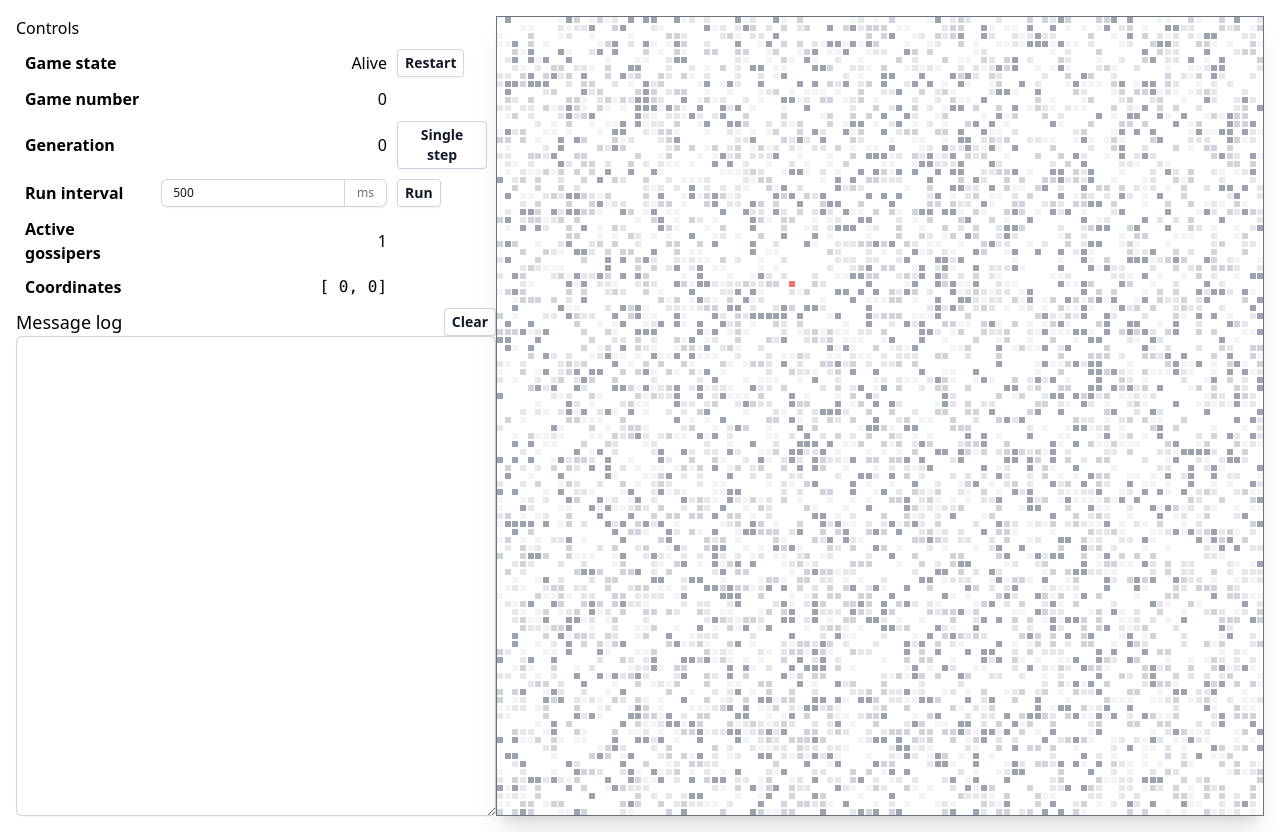
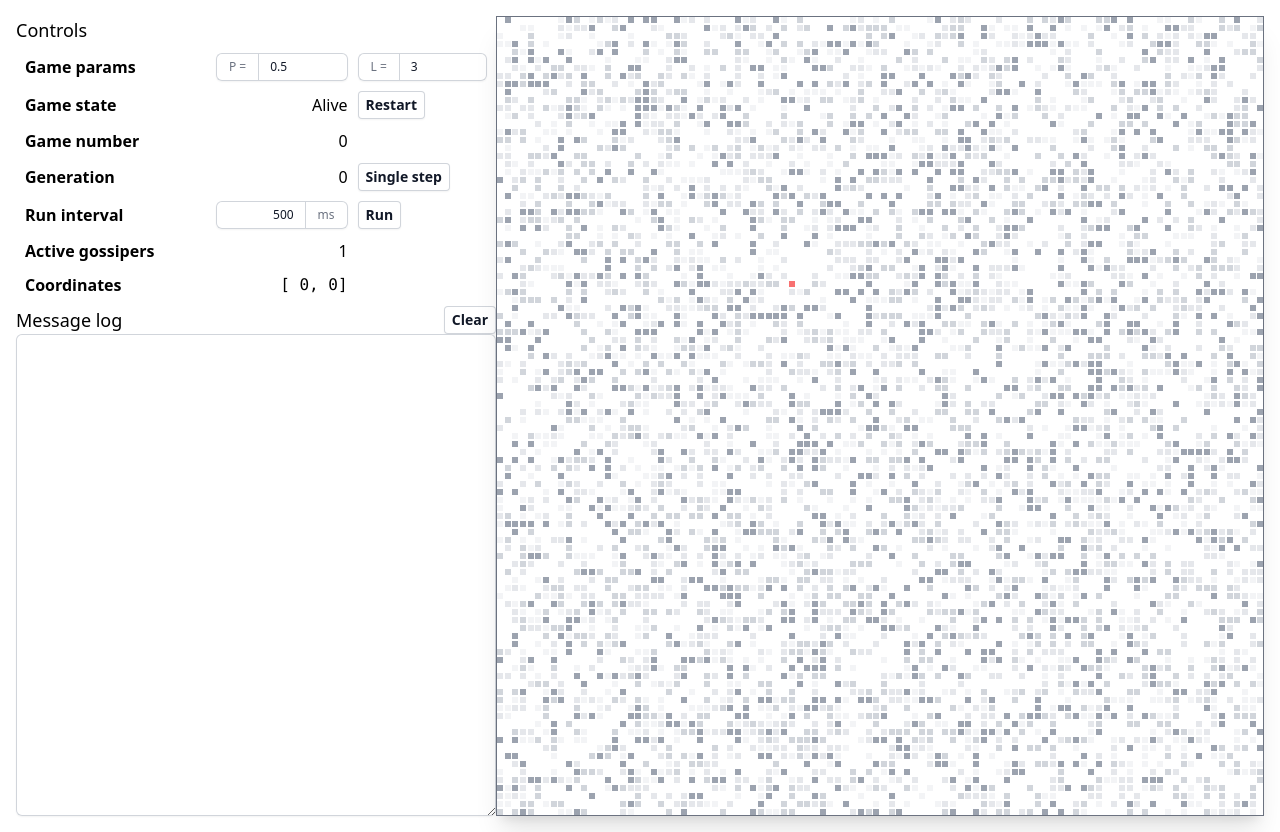
Before and after one commit to hodbn/cs-89512, a SvelteKit app in the folder ex1/ex1/: page / in a window 1280 px wide. Built offline with nearby package versions, Linux system fonts and the light colour scheme; a web font is replaced by a local one.

Commit message:
export game params

```diff
--- a/ex1/ex1/src/routes/Game.svelte
+++ b/ex1/ex1/src/routes/Game.svelte
@@ -126,8 +126,8 @@
 		return nextState;
 	};
 
-	const p = 0.5;
-	const l = 3;
+	let p = 0.5;
+	let l = 3;
 	export let activeGossipers: number;
 	export let generation = 0;
 	export let gameNumber = 0;
@@ -207,8 +207,39 @@
 
 <div class="w-full flex justify-between">
 	<div class="flex flex-col">
-		<h1>Controls</h1>
+		<h1 class="text-lg">Controls</h1>
 		<table class="border-spacing-2 border-separate">
+			<tr>
+				<th class="text-start">Game params</th>
+				<td class="text-end">
+					<div class="flex rounded-md shadow-sm">
+						<span
+							class="inline-flex items-center rounded-l-md border border-r-0 border-gray-300 px-3 text-gray-500 text-xs"
+							>P =</span
+						>
+						<input
+							type="text"
+							class="block w-6 flex-1 rounded-none rounded-r-md border-0 py-1.5 text-gray-900 ring-1 ring-inset ring-gray-300 placeholder:text-gray-400 focus:ring-2 focus:ring-inset focus:ring-indigo-600 text-xs"
+							placeholder="Density"
+							bind:value={p}
+						/>
+					</div>
+				</td>
+				<td>
+					<div class="flex rounded-md shadow-sm">
+						<span
+							class="inline-flex items-center rounded-l-md border border-r-0 border-gray-300 px-3 text-gray-500 text-xs"
+							>L =</span
+						>
+						<input
+							type="text"
+							class="block w-6 flex-1 rounded-none rounded-r-md border-0 py-1.5 text-gray-900 ring-1 ring-inset ring-gray-300 placeholder:text-gray-400 focus:ring-2 focus:ring-inset focus:ring-indigo-600 text-xs"
+							placeholder="Cooldown"
+							bind:value={l}
+						/>
+					</div>
+				</td>
+			</tr>
 			<tr>
 				<th class="text-start">Game state</th>
 				<td class="text-end">{gameState === GameState.ALIVE ? 'Alive' : 'Ended'}</td>
@@ -244,7 +275,7 @@
 					<div class="flex rounded-md shadow-sm">
 						<input
 							type="text"
-							class="block w-full min-w-0 flex-1 rounded-none rounded-l-md border-0 py-1.5 text-gray-900 ring-1 ring-inset ring-gray-300 placeholder:text-gray-400 focus:ring-2 focus:ring-inset focus:ring-indigo-600 text-xs"
+							class="block w-6 flex-1 rounded-none rounded-l-md text-end border-0 py-1.5 text-gray-900 ring-1 ring-inset ring-gray-300 placeholder:text-gray-400 focus:ring-2 focus:ring-inset focus:ring-indigo-600 text-xs"
 							placeholder="interval"
 							bind:value={runInterval}
 						/>
```
